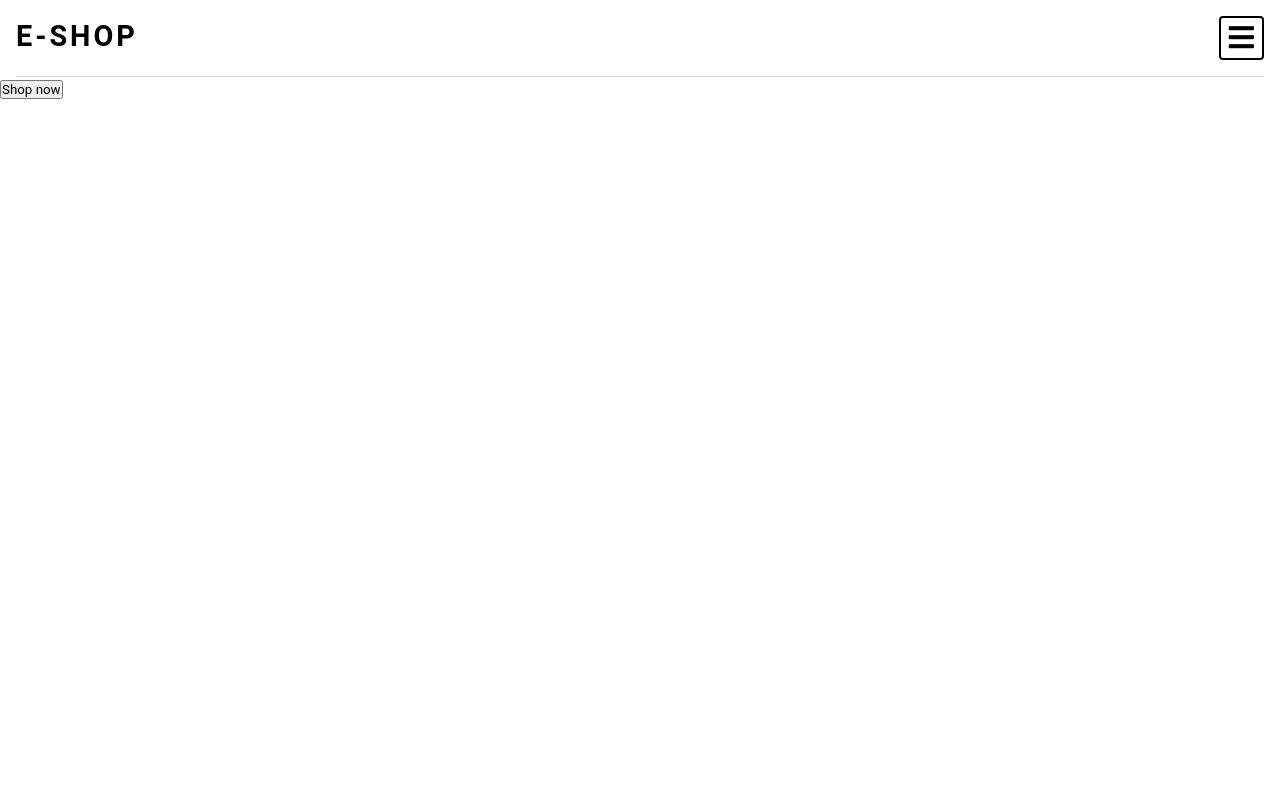
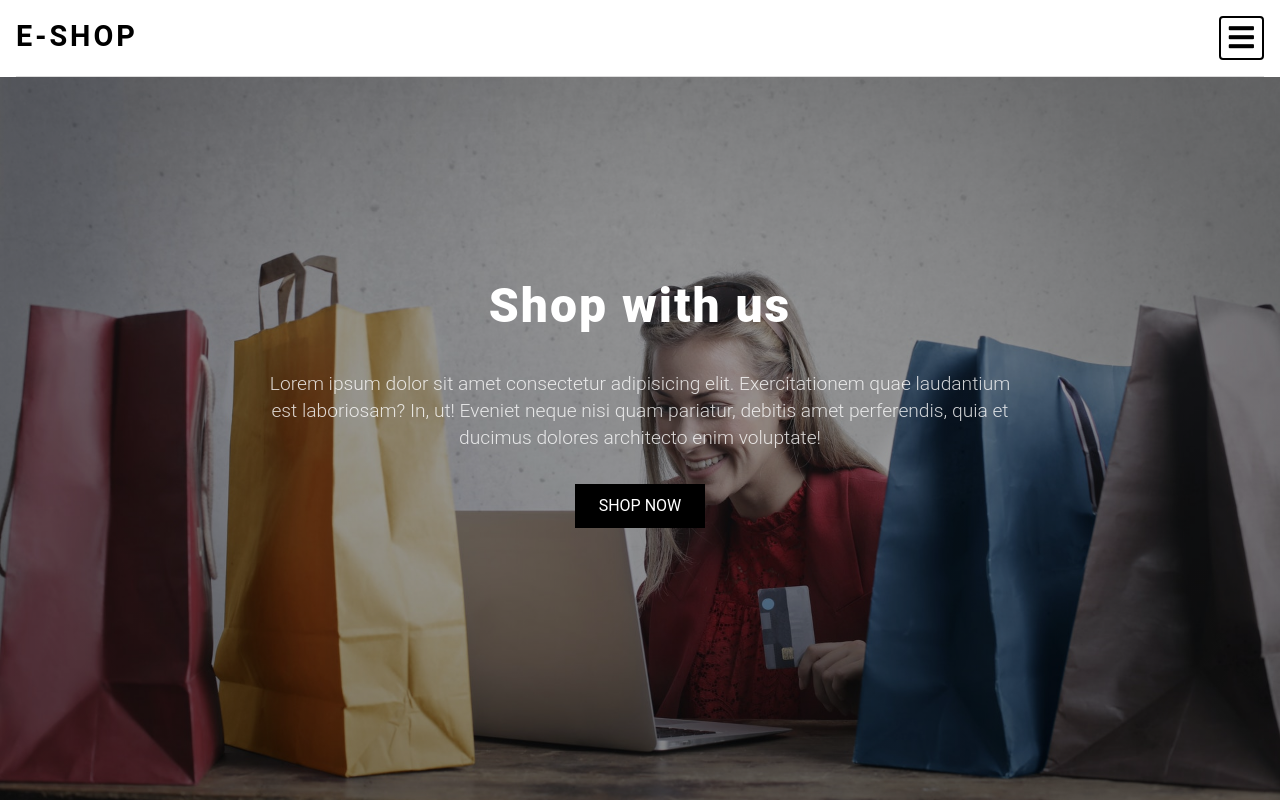
Before and after one commit to CodeSevenic/mega-menu, a plain HTML site: page index.html in a window 1280 px wide. Drawn offline with nearby package versions, Linux system fonts and the light colour scheme.

Commit message:
code update

```diff
--- a/index.html
+++ b/index.html
@@ -237,5 +237,6 @@
       crossorigin="anonymous"
       referrerpolicy="no-referrer"
     ></script>
+    <script src="script.js"></script>
   </body>
 </html>
--- /dev/null
+++ b/script.js
@@ -0,0 +1,10 @@
+$(document).ready(function() {
+  $('.navbar-toggler').click(function() {
+    $('.navbar-collapse').slideToggle(300);
+  });
+});
+
+const subMenus = $('.sub-menu');
+const menuLinks = $('.menu-link');
+
+function smallScreenMenu() {}
--- a/style.css
+++ b/style.css
@@ -159,3 +159,48 @@ body {
   margin: 0 auto;
   padding: 2rem 0;
 }
+
+/* Header */
+.header {
+  background: linear-gradient(rgba(0,0,0,0.4), rgba(0,0,0,0.4)), url(images/banner-bg.jpg) center/cover no-repeat;
+  height: 100vh;
+  display: flex;
+  flex-direction: column;
+  justify-content: center;
+  align-items: center;
+}
+
+.header h2 {
+  margin: 1rem;
+  font-size: 3rem;
+  font-weight: 900;
+  color: #ffffff;
+  letter-spacing: 2px;
+}
+
+.header p {
+  margin: 1rem;
+  color: #ffffff;
+  width: 60%;
+  opacity: 0.8;
+  font-weight: 300;
+  font-size: 1.2rem;
+  text-align: center;
+}
+
+.header button {
+  margin: 1rem;
+  font-size: 1rem;
+  text-transform: uppercase;
+  background: #000000;
+  color: #ffffff;
+  border: none;
+  padding: 0.8rem 1.5rem;
+  transition: all 0.5s ease;
+  cursor: pointer;
+}
+
+.header button:hover {
+  background: #ffffff;
+  color: #000000;
+}
```
